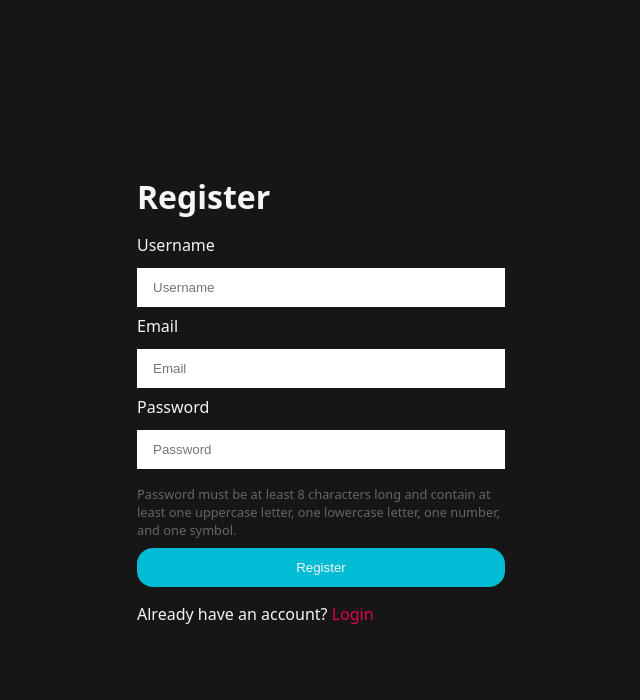
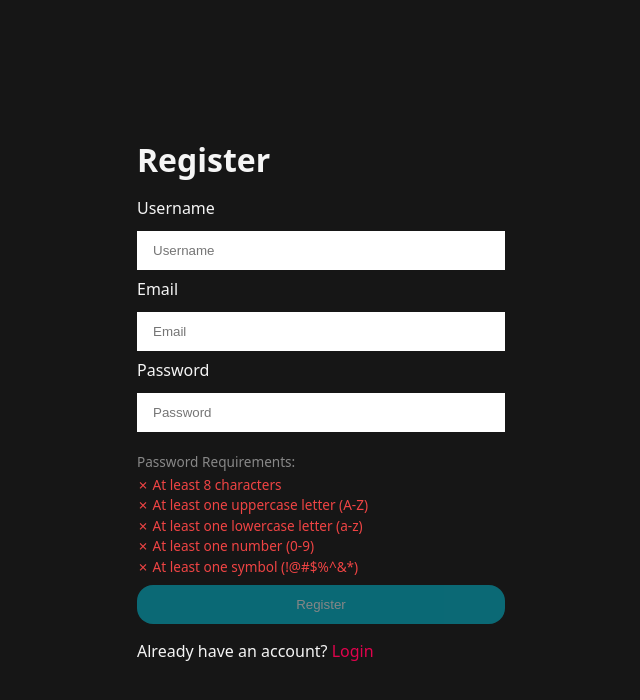
Before and after one commit to shivamgupta78/CoreCV, a React (Vite) app in the folder frontend/: page /signup in a window 1280 px wide. Shown: the top 700 px of the page, without its empty margins (319-959 px from the left). Built offline with nearby package versions, Linux system fonts and the light colour scheme; no server answers.

Commit message:
fixed register and auth typo

```diff
--- a/frontend/src/features/Auth/form.scss
+++ b/frontend/src/features/Auth/form.scss
@@ -41,3 +41,41 @@ main{
         text-decoration: none;
     }
 }
+
+.password-checklist {
+  margin-top: 8px;
+  font-size: 0.85rem;
+
+  .checklist-title {
+    font-weight: 500;
+    margin-bottom: 4px;
+    color: #888;
+  }
+
+  ul {
+    list-style-type: none;
+    padding-left: 0;
+    margin: 0;
+    line-height: 1.5;
+
+    li {
+      display: flex;
+      align-items: center;
+      gap: 6px;
+      transition: color 0.2s ease;
+
+      &.valid {
+        color: #22c55e;
+      }
+
+      &.invalid {
+        color: #ef4444;
+      }
+    }
+  }
+}
+
+.button.primary-button:disabled {
+  opacity: 0.5;
+  cursor: not-allowed;
+}
--- a/frontend/src/features/Auth/pages/signup.jsx
+++ b/frontend/src/features/Auth/pages/signup.jsx
@@ -7,51 +7,111 @@ import FullLoader from '../components/FullLoader.jsx';
 const Signup = () => {
     const navigate = useNavigate();
     const { loading, handleRegister } = useAuth();
-    const [firstName,setfirstName] = useState("");
-    const [email,setEmail] = useState("");
-    const [password,setPassword] = useState("");
+    const [firstName, setfirstName] = useState("");
+    const [email, setEmail] = useState("");
+    const [password, setPassword] = useState("");
+
+    // Real-time password rules checklist
+    const validations = {
+        length: password.length >= 8,
+        uppercase: /[A-Z]/.test(password),
+        lowercase: /[a-z]/.test(password),
+        number: /[0-9]/.test(password),
+        symbol: /[!@#$%^&*()_+\-=\[\]{};':"\\|,.<>\/?]/.test(password),
+    };
+
+    const isPasswordValid = Object.values(validations).every(Boolean);
+
     const handleSubmit = async (e) => {
         e.preventDefault();
+
+        if (!isPasswordValid) {
+            alert("Please fulfill all password criteria!");
+            return;
+        }
+
         try {
-            await handleRegister({firstName,email,password});
+            await handleRegister({ firstName, email, password });
             navigate("/dashboard");
-        } catch(err){
+        } catch(err) {
             console.error(err);
         }
     }
+
     if (loading) {
         return <FullLoader />;
     }
 
     return (
-        <>
         <main>
             <div className="form-container">
                 <h1>Register</h1>
                 <form onSubmit={handleSubmit}>
                     <div className="input-group">
-                    <label htmlFor="firstName">Username</label>
-                    <input onChange={(e)=> {setfirstName(e.target.value)}} type="text" id="username" placeholder="Username" />
+                        <label htmlFor="username">Username</label>
+                        <input
+                            onChange={(e) => { setfirstName(e.target.value) }}
+                            type="text"
+                            id="username"
+                            placeholder="Username"
+                        />
                     </div>
+
                     <div className="input-group">
                         <label htmlFor="email">Email</label>
-                    <input onChange={(e)=> {setEmail(e.target.value)}} type="email" id="email" placeholder="Email" />
+                        <input
+                            onChange={(e) => { setEmail(e.target.value) }}
+                            type="email"
+                            id="email"
+                            placeholder="Email"
+                        />
                     </div>
+
                     <div className="input-group">
                         <label htmlFor="password">Password</label>
-                    <input onChange={(e)=> {setPassword(e.target.value)}} type="password" id="password" placeholder="Password" />
-                    <p style={{ fontSize: '0.8rem', color: '#666', marginTop: '5px', lineHeight: '1.4' }}>
-                            Password must be at least 8 characters long and contain at least one uppercase letter, one lowercase letter, one number, and one symbol.
-                        </p>
+                        <input
+                            onChange={(e) => { setPassword(e.target.value) }}
+                            type="password"
+                            id="password"
+                            placeholder="Password"
+                        />
+
+                        {/* Real-time Validation Checklist */}
+                        <div className="password-checklist">
+                            <p className="checklist-title">Password Requirements:</p>
+                            <ul>
+                                <li className={validations.length ? 'valid' : 'invalid'}>
+                                    {validations.length ? '✓' : '✗'} At least 8 characters
+                                </li>
+                                <li className={validations.uppercase ? 'valid' : 'invalid'}>
+                                    {validations.uppercase ? '✓' : '✗'} At least one uppercase letter (A-Z)
+                                </li>
+                                <li className={validations.lowercase ? 'valid' : 'invalid'}>
+                                    {validations.lowercase ? '✓' : '✗'} At least one lowercase letter (a-z)
+                                </li>
+                                <li className={validations.number ? 'valid' : 'invalid'}>
+                                    {validations.number ? '✓' : '✗'} At least one number (0-9)
+                                </li>
+                                <li className={validations.symbol ? 'valid' : 'invalid'}>
+                                    {validations.symbol ? '✓' : '✗'} At least one symbol (!@#$%^&*)
+                                </li>
+                            </ul>
                         </div>
-                    <button  className="button primary-button"type="submit" >Register</button>
+                    </div>
+
+                    <button
+                        className="button primary-button"
+                        type="submit"
+                        disabled={!isPasswordValid}
+                    >
+                        Register
+                    </button>
                 </form>
 
                 <p>Already have an account? <Link to="/login">Login</Link></p>
             </div>
         </main>
-        </>
-    )
-}
+    );
+};
 
-export default Signup
+export default Signup;
```
Lines whose indentation alone changed are shown as unchanged.
